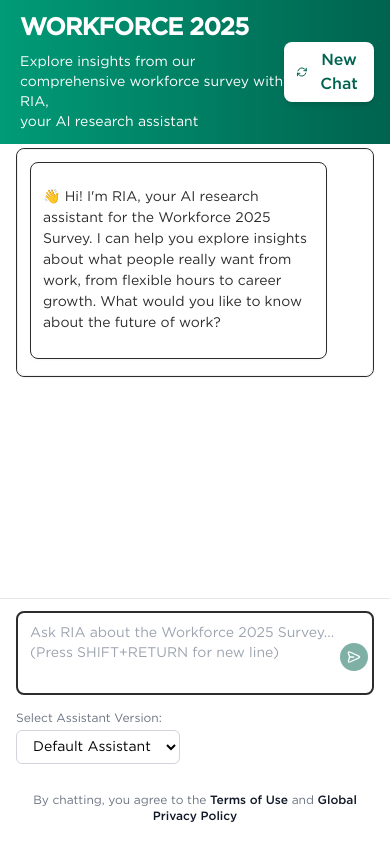
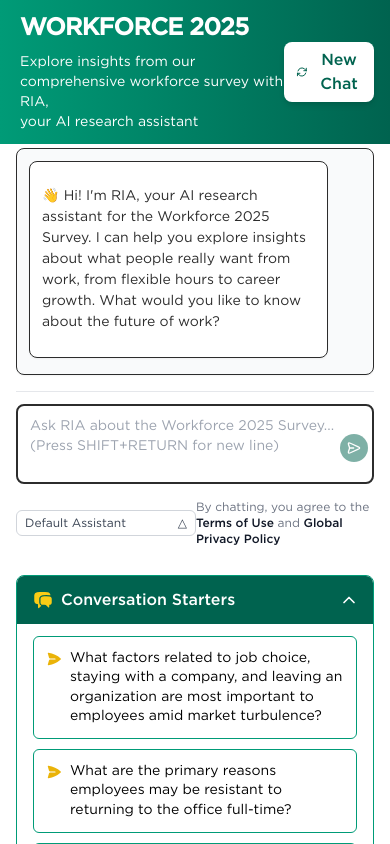
Before and after one commit to jasonlryan/ria_test, a Next.js app: page /embed/1 in a window 390 px wide. Shown: the top 844 px of the page. Built offline with nearby package versions, Linux system fonts and the light colour scheme.

Commit message:
UI fixes: increased selector width, made input area sticky at bottom, added light grey background to chat

```diff
--- a/app/embed/[assistantId]/page.tsx
+++ b/app/embed/[assistantId]/page.tsx
@@ -246,67 +246,27 @@ function Embed({ params: { assistantId } }) {
   const messageListRef = useRef<HTMLDivElement>(null);
   const lastMessageRef = useRef<HTMLDivElement>(null);
 
-  // Simple, direct scrolling function - no conditions to block scrolling
+  // Scroll function that ONLY affects the chat messages panel
   const scrollToBottom = useCallback(() => {
     if (!messageListRef.current) return;
 
-    // Log for debugging
+    // Directly scroll the chat messages container ONLY
+    messageListRef.current.scrollTop = messageListRef.current.scrollHeight;
     console.log(
-      "Scrolling to bottom, height:",
+      "Scrolling chat panel to:",
       messageListRef.current.scrollHeight
     );
-
-    // Method 1: Direct property assignment - most reliable
-    messageListRef.current.scrollTop = messageListRef.current.scrollHeight;
-
-    // Method 2: Also try smooth scrolling as backup
-    messageListRef.current.scrollTo({
-      top: messageListRef.current.scrollHeight,
-      behavior: "auto", // Changed from smooth to ensure it happens immediately
-    });
   }, []);
 
-  // Aggressive approach: Use both immediate and delayed scrolling
-  const forceScrollToBottom = useCallback(() => {
+  // Auto-scroll when messages change or during streaming
+  useEffect(() => {
     // Immediate scroll
     scrollToBottom();
 
-    // Delayed scrolls at increasing intervals to catch any late content renders
-    setTimeout(scrollToBottom, 50);
-    setTimeout(scrollToBottom, 150);
-    setTimeout(scrollToBottom, 300);
-  }, [scrollToBottom]);
-
-  // Scroll when messages change or during streaming
-  useEffect(() => {
-    forceScrollToBottom();
-  }, [messages, streamingMessage, forceScrollToBottom]);
-
-  // Also set up a mutation observer to catch content changes
-  useEffect(() => {
-    if (!messageListRef.current) return;
-
-    // Create mutation observer to watch for content changes during streaming
-    const observer = new MutationObserver(() => {
-      // When streaming is active, always scroll to keep up with new content
-      if (loading && streamingMessage) {
-        scrollToBottom();
-      }
-    });
-
-    // Start observing the message container with more detailed options
-    observer.observe(messageListRef.current, {
-      childList: true,
-      subtree: true,
-      characterData: true,
-      attributes: false,
-      attributeOldValue: false,
-    });
-
-    return () => {
-      observer.disconnect();
-    };
-  }, [scrollToBottom, loading, streamingMessage]);
+    // Delayed scroll to catch rendering
+    setTimeout(scrollToBottom, 100);
+    setTimeout(scrollToBottom, 300); // Additional delayed scroll to catch late renders
+  }, [messages, streamingMessage, scrollToBottom]);
 
   const handleStarterQuestion = (question: string) => {
     if (loading) return;
@@ -355,22 +315,27 @@ function Embed({ params: { assistantId } }) {
       </div>
 
       {/* Main Content */}
-      <div className="w-full max-w-7xl mx-auto px-4 pt-1 flex-1 flex flex-col">
+      <div
+        className="w-full max-w-7xl mx-auto px-4 pt-1 flex-1 flex flex-col overflow-hidden"
+        style={{ height: "calc(100vh - 90px)" }}
+      >
         <div className="flex flex-col lg:flex-row gap-4 flex-1 overflow-hidden">
-          {/* Chat and Input Section */}
-          <div className="flex-1 flex flex-col relative pb-[220px]">
-            {/* Chat Container - with proper height constraints */}
-            <div className="chat-container flex-1 overflow-hidden flex flex-col">
+          {/* Chat and Input Section - NOT FIXED, CONTAINED WITHIN PARENT */}
+          <div
+            className="flex-1 flex flex-col overflow-hidden"
+            style={{ maxHeight: "calc(100vh - 90px)" }}
+          >
+            {/* Chat Container - THE ONLY SCROLLABLE ELEMENT */}
+            <div className="chat-container flex-1 overflow-hidden flex flex-col bg-gray-50">
               <div
                 className="chat-messages flex-1"
                 ref={messageListRef}
                 style={{
                   scrollBehavior: "smooth",
-                  overflowY: "auto",
+                  overflowY: "auto" /* ONLY THIS ELEMENT SCROLLS */,
+                  overflowX: "hidden",
                   paddingBottom: "1rem",
-                  minHeight: "50px",
-                  border: "1px solid #f0f0f0", // Makes the border visible for debugging
-                  borderRadius: "8px",
+                  maxHeight: "calc(100vh - 300px)",
                 }}
               >
                 {messages.map((msg, index) => {
@@ -469,10 +434,8 @@ function Embed({ params: { assistantId } }) {
               </div>
             </div>
 
-            {/* Fixed input container with legal text below */}
-            <div className="fixed bottom-0 left-0 right-0 bg-white border-t border-gray-200 px-4 py-3 z-10">
-              <div className="max-w-7xl mx-auto w-full">
-                {/* Input component */}
+            {/* Input Container - STICKY BOTTOM */}
+            <div className="bg-white py-3 sticky bottom-0 z-10 border-t border-gray-200 mt-auto">
               <PromptInput
                 prompt={prompt}
                 setPrompt={setPrompt}
@@ -481,13 +444,12 @@ function Embed({ params: { assistantId } }) {
                 loading={loading}
               />
 
-                {/* Assistant selector */}
-                <div className="flex items-center mt-2 mb-2">
+              {/* Assistant selector directly below input with privacy message aligned */}
+              <div className="flex items-center justify-between mt-2">
                 <AssistantSelector currentAssistantId={assistantId} />
-                </div>
 
-                {/* Legal Text - now inside the fixed container */}
-                <div className="text-center text-xs text-gray-500 mt-3 mb-2">
+                {/* Legal Text - aligned with selector */}
+                <div className="text-xs text-gray-500">
                   By chatting, you agree to the{" "}
                   <a
                     href="https://www.kornferry.com/terms"
@@ -512,6 +474,7 @@ function Embed({ params: { assistantId } }) {
           </div>
 
           {/* Collapsible Content Section */}
+          <div className="w-full lg:w-auto lg:min-w-[300px]">
             <CollapsibleContent
               handleStarterQuestion={handleStarterQuestion}
               loading={loading}
@@ -519,6 +482,7 @@ function Embed({ params: { assistantId } }) {
           </div>
         </div>
       </div>
+    </div>
   );
 }
 
--- a/components/AssistantSelector.tsx
+++ b/components/AssistantSelector.tsx
@@ -1,4 +1,4 @@
-import React from "react";
+import React, { useState, useRef, useEffect } from "react";
 import { useRouter } from "next/navigation";
 
 interface Assistant {
@@ -14,6 +14,8 @@ const AssistantSelector: React.FC<AssistantSelectorProps> = ({
   currentAssistantId,
 }) => {
   const router = useRouter();
+  const [isOpen, setIsOpen] = useState(false);
+  const menuRef = useRef<HTMLDivElement>(null);
 
   // Define the list of assistants
   const assistants: Assistant[] = [
@@ -21,34 +23,62 @@ const AssistantSelector: React.FC<AssistantSelectorProps> = ({
     { id: "asst_T8WLaYpjA8l8JGApPGx6oyKq", name: "Test Assistant" },
   ];
 
-  const handleAssistantChange = (e: React.ChangeEvent<HTMLSelectElement>) => {
-    const newAssistantId = e.target.value;
+  // Find the current assistant
+  const currentAssistant =
+    assistants.find((a) => a.id === currentAssistantId) || assistants[0];
+
+  const handleAssistantChange = (newAssistantId: string) => {
     if (newAssistantId !== currentAssistantId) {
       // Navigate to the new assistant's embed page
       router.push(`/embed/${newAssistantId}`);
     }
+    setIsOpen(false);
   };
 
+  // Close menu when clicking outside
+  useEffect(() => {
+    const handleClickOutside = (event: MouseEvent) => {
+      if (menuRef.current && !menuRef.current.contains(event.target as Node)) {
+        setIsOpen(false);
+      }
+    };
+
+    document.addEventListener("mousedown", handleClickOutside);
+    return () => {
+      document.removeEventListener("mousedown", handleClickOutside);
+    };
+  }, []);
+
   return (
-    <div className="assistant-selector mb-4">
-      <label
-        htmlFor="assistant-select"
-        className="block text-xs text-gray-500 mb-1"
+    <div className="assistant-selector relative" ref={menuRef}>
+      {/* Fixed width button */}
+      <button
+        onClick={() => setIsOpen(!isOpen)}
+        className="text-xs border border-gray-300 rounded-md bg-white text-gray-700 hover:bg-gray-50 px-2 py-1 whitespace-nowrap w-[180px] text-left flex items-center justify-between"
       >
-        Select Assistant Version:
-      </label>
-      <select
-        id="assistant-select"
-        value={currentAssistantId}
-        onChange={handleAssistantChange}
-        className="w-full px-3 py-2 text-sm bg-white border border-gray-300 rounded-md focus:outline-none focus:ring-1 focus:ring-primary"
-      >
-        {assistants.map((assistant) => (
-          <option key={assistant.id} value={assistant.id}>
-            {assistant.name}
-          </option>
-        ))}
-      </select>
+        <span className="truncate">{currentAssistant.name}</span>
+        <span className="ml-1 flex-shrink-0">{isOpen ? "▽" : "△"}</span>
+      </button>
+
+      {/* Dropdown menu - opens upward with fixed width */}
+      {isOpen && (
+        <div className="absolute bottom-full left-0 mb-1 bg-white border border-gray-300 rounded-md shadow-sm z-50 w-[180px]">
+          {assistants.map((assistant) => (
+            <div
+              key={assistant.id}
+              className={`px-2 py-1 text-xs cursor-pointer hover:bg-gray-100 truncate ${
+                assistant.id === currentAssistantId ? "bg-gray-100" : ""
+              }`}
+              onClick={() => handleAssistantChange(assistant.id)}
+            >
+              {assistant.name}
+              {assistant.id === currentAssistantId && (
+                <span className="float-right">✓</span>
+              )}
+            </div>
+          ))}
+        </div>
+      )}
     </div>
   );
 };
--- a/components/PromptInput.tsx
+++ b/components/PromptInput.tsx
@@ -82,8 +82,8 @@ export default function PromptInput({
           onChange={(e) => setPrompt(e.target.value)}
           onKeyDown={handleKeyDown}
           disabled={loading}
-          rows={3}
-          style={{ minHeight: "80px", maxHeight: "200px" }}
+          rows={2}
+          style={{ minHeight: "80px", maxHeight: "300px" }}
         />
         <button
           type="submit"
```
Lines whose indentation alone changed are shown as unchanged.
